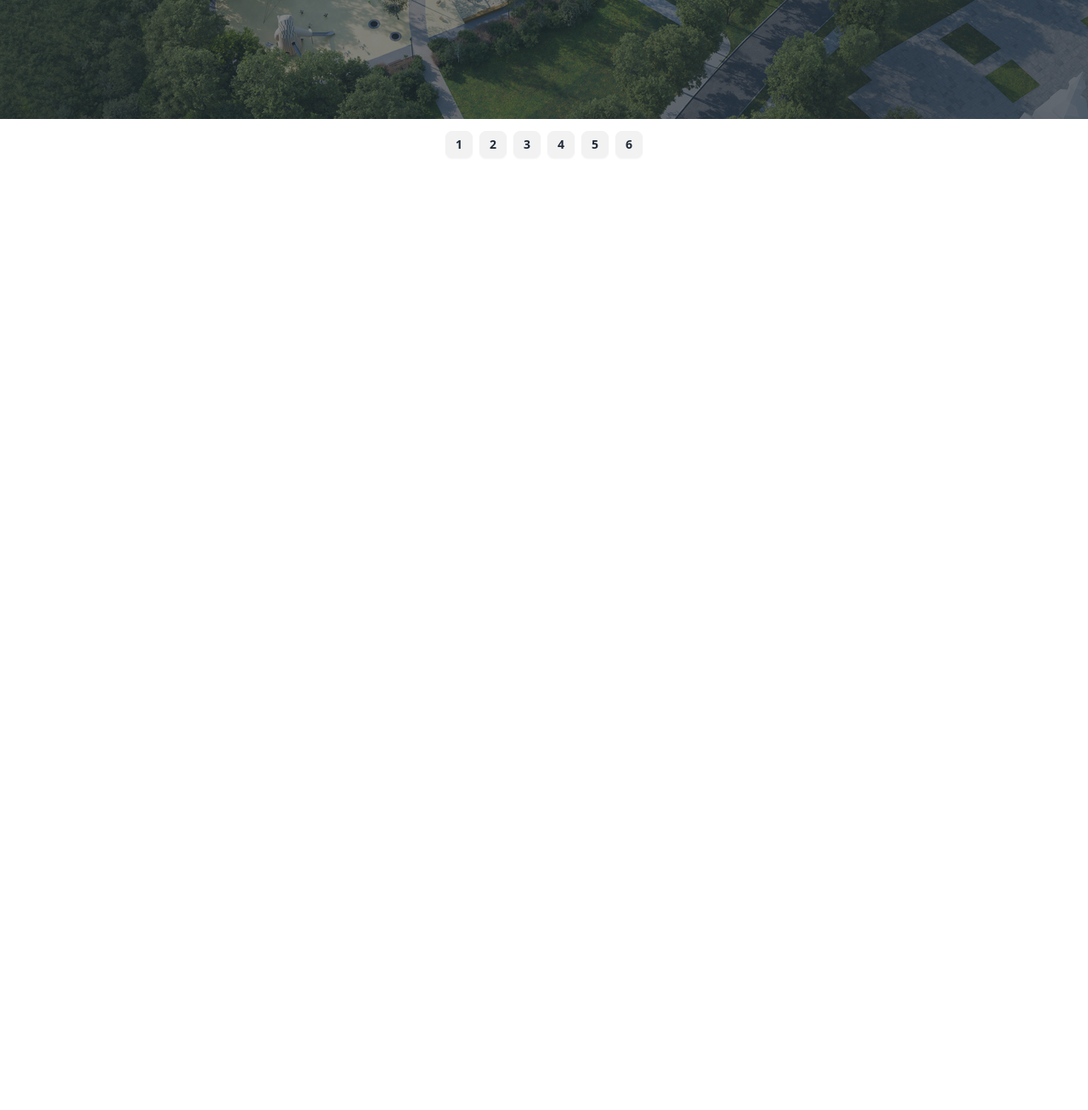
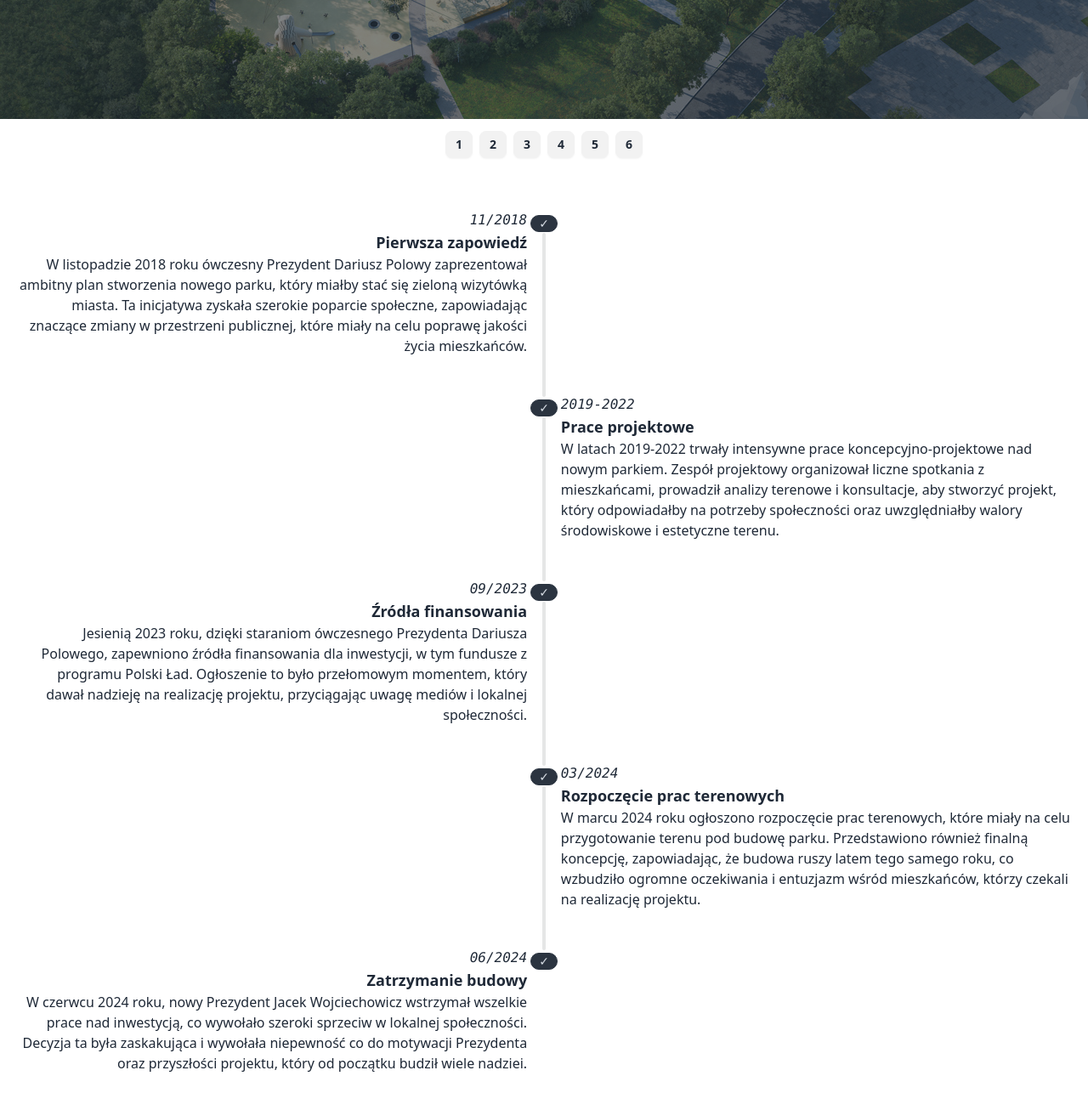
Before and after one commit to plkamilpawlik/parkraciborz, an Astro site: page / in a window 1280 px wide. Shown: the part 580-1886 px from the top of the page at 85% size. Before the commit the page ends 800 px from the top, so only its background shows below. Built offline with nearby package versions, Linux system fonts and the light colour scheme; Astro itself is replaced by a stand-in of ours.

Commit message:
Updated timeline

```diff
--- a/src/pages/index.astro
+++ b/src/pages/index.astro
@@ -1,5 +1,6 @@
 ---
 import Carousel from "./index.carousel.astro";
+import Timeline from "./index.timeline.astro";
 ---
 
 <html lang="en" data-theme="light">
@@ -12,5 +13,6 @@ import Carousel from "./index.carousel.astro";
     </head>
     <body>
         <Carousel />
+        <Timeline />
     </body>
 </html>
--- a/src/pages/index.carousel.astro
+++ b/src/pages/index.carousel.astro
@@ -24,43 +24,43 @@
     <div id="carousel-item-1" class="carousel-item relative  w-full">
         <img src="/carousel.img-1.jpg" class="object-cover w-full" />
         <div class="absolute left-5 right-5 top-1/2 flex -translate-y-1/2 transform justify-between z-50">
-            <a href="#carousel-item-6" class="btn btn-circle">❮</a>
-            <a href="#carousel-item-2" class="btn btn-circle">❯</a>
+            <a href="#carousel-item-6" class="btn btn-circle glass">❮</a>
+            <a href="#carousel-item-2" class="btn btn-circle glass">❯</a>
         </div>
     </div>
     <div id="carousel-item-2" class="carousel-item relative  w-full">
         <img src="/carousel.img-2.jpg" class="object-cover w-full" />
         <div class="absolute left-5 right-5 top-1/2 flex -translate-y-1/2 transform justify-between z-50">
-            <a href="#carousel-item-1" class="btn btn-circle">❮</a>
-            <a href="#carousel-item-3" class="btn btn-circle">❯</a>
+            <a href="#carousel-item-1" class="btn btn-circle glass">❮</a>
+            <a href="#carousel-item-3" class="btn btn-circle glass">❯</a>
         </div>
     </div>
     <div id="carousel-item-3" class="carousel-item relative  w-full">
         <img src="/carousel.img-3.jpg" class="object-cover w-full" />
         <div class="absolute left-5 right-5 top-1/2 flex -translate-y-1/2 transform justify-between z-50">
-            <a href="#carousel-item-2" class="btn btn-circle">❮</a>
-            <a href="#carousel-item-4" class="btn btn-circle">❯</a>
+            <a href="#carousel-item-2" class="btn btn-circle glass">❮</a>
+            <a href="#carousel-item-4" class="btn btn-circle glass">❯</a>
         </div>
     </div>
     <div id="carousel-item-4" class="carousel-item relative  w-full">
         <img src="/carousel.img-4.jpg" class="object-cover w-full" />
         <div class="absolute left-5 right-5 top-1/2 flex -translate-y-1/2 transform justify-between z-50">
-            <a href="#carousel-item-3" class="btn btn-circle">❮</a>
-            <a href="#carousel-item-5" class="btn btn-circle">❯</a>
+            <a href="#carousel-item-3" class="btn btn-circle glass">❮</a>
+            <a href="#carousel-item-5" class="btn btn-circle glass">❯</a>
         </div>
     </div>
     <div id="carousel-item-5" class="carousel-item relative  w-full">
         <img src="/carousel.img-6.jpg" class="object-cover w-full" />
         <div class="absolute left-5 right-5 top-1/2 flex -translate-y-1/2 transform justify-between z-50">
-            <a href="#carousel-item-4" class="btn btn-circle">❮</a>
-            <a href="#carousel-item-6" class="btn btn-circle">❯</a>
+            <a href="#carousel-item-4" class="btn btn-circle glass">❮</a>
+            <a href="#carousel-item-6" class="btn btn-circle glass">❯</a>
         </div>
     </div>
     <div id="carousel-item-6" class="carousel-item relative  w-full">
         <img src="/carousel.img-6.jpg" class="object-cover w-full" />
         <div class="absolute left-5 right-5 top-1/2 flex -translate-y-1/2 transform justify-between z-50">
-            <a href="#carousel-item-5" class="btn btn-circle">❮</a>
-            <a href="#carousel-item-1" class="btn btn-circle">❯</a>
+            <a href="#carousel-item-5" class="btn btn-circle glass">❮</a>
+            <a href="#carousel-item-1" class="btn btn-circle glass">❯</a>
         </div>
     </div>
 </div>
--- /dev/null
+++ b/src/pages/index.timeline.astro
@@ -0,0 +1,101 @@
+<div class="mx-auto my-8 p-4 container">
+    <ul
+        class="timeline timeline-snap-icon max-md:timeline-compact timeline-vertical"
+    >
+        <li>
+            <div class="timeline-middle">
+                <span class="badge badge-neutral aspect-square">✓</span>
+            </div>
+            <div class="timeline-start mb-10 md:text-end">
+                <time class="font-mono italic">11/2018</time>
+                <div class="text-lg font-black">Pierwsza zapowiedź</div>
+                <p>
+                    W listopadzie 2018 roku ówczesny Prezydent Dariusz Polowy
+                    zaprezentował ambitny plan stworzenia nowego parku, który
+                    miałby stać się zieloną wizytówką miasta. Ta inicjatywa
+                    zyskała szerokie poparcie społeczne, zapowiadając znaczące
+                    zmiany w przestrzeni publicznej, które miały na celu poprawę
+                    jakości życia mieszkańców.
+                </p>
+            </div>
+            <hr />
+        </li>
+        <li>
+            <hr />
+            <div class="timeline-middle">
+                <span class="badge badge-neutral aspect-square">✓</span>
+            </div>
+            <div class="timeline-end mb-10">
+                <time class="font-mono italic">2019-2022</time>
+                <div class="text-lg font-black">Prace projektowe</div>
+                <p>
+                    W latach 2019-2022 trwały intensywne prace
+                    koncepcyjno-projektowe nad nowym parkiem. Zespół projektowy
+                    organizował liczne spotkania z mieszkańcami, prowadził
+                    analizy terenowe i konsultacje, aby stworzyć projekt, który
+                    odpowiadałby na potrzeby społeczności oraz uwzględniałby
+                    walory środowiskowe i estetyczne terenu.
+                </p>
+            </div>
+            <hr />
+        </li>
+        <li>
+            <hr />
+            <div class="timeline-middle">
+                <span class="badge badge-neutral aspect-square">✓</span>
+            </div>
+            <div class="timeline-start mb-10 md:text-end">
+                <time class="font-mono italic">09/2023</time>
+                <div class="text-lg font-black">Źródła finansowania</div>
+                <p>
+                    Jesienią 2023 roku, dzięki staraniom ówczesnego Prezydenta
+                    Dariusza Polowego, zapewniono źródła finansowania dla
+                    inwestycji, w tym fundusze z programu Polski Ład. Ogłoszenie
+                    to było przełomowym momentem, który dawał nadzieję na
+                    realizację projektu, przyciągając uwagę mediów i lokalnej
+                    społeczności.
+                </p>
+            </div>
+            <hr />
+        </li>
+        <li>
+            <hr />
+            <div class="timeline-middle">
+                <span class="badge badge-neutral aspect-square">✓</span>
+            </div>
+            <div class="timeline-end mb-10">
+                <time class="font-mono italic">03/2024</time>
+                <div class="text-lg font-black">
+                    Rozpoczęcie prac terenowych
+                </div>
+                <p>
+                    W marcu 2024 roku ogłoszono rozpoczęcie prac terenowych,
+                    które miały na celu przygotowanie terenu pod budowę parku.
+                    Przedstawiono również finalną koncepcję, zapowiadając, że
+                    budowa ruszy latem tego samego roku, co wzbudziło ogromne
+                    oczekiwania i entuzjazm wśród mieszkańców, którzy czekali na
+                    realizację projektu.
+                </p>
+            </div>
+            <hr />
+        </li>
+        <li>
+            <hr />
+            <div class="timeline-middle">
+                <span class="badge badge-neutral aspect-square">✓</span>
+            </div>
+            <div class="timeline-start mb-10 md:text-end">
+                <time class="font-mono italic">06/2024</time>
+                <div class="text-lg font-black">Zatrzymanie budowy</div>
+                <p>
+                    W czerwcu 2024 roku, nowy Prezydent Jacek Wojciechowicz
+                    wstrzymał wszelkie prace nad inwestycją, co wywołało szeroki
+                    sprzeciw w lokalnej społeczności. Decyzja ta była
+                    zaskakująca i wywołała niepewność co do motywacji Prezydenta
+                    oraz przyszłości projektu, który od początku budził wiele
+                    nadziei.
+                </p>
+            </div>
+        </li>
+    </ul>
+</div>
```
Also changed, not shown: biome.json (+14 -1 lines).
